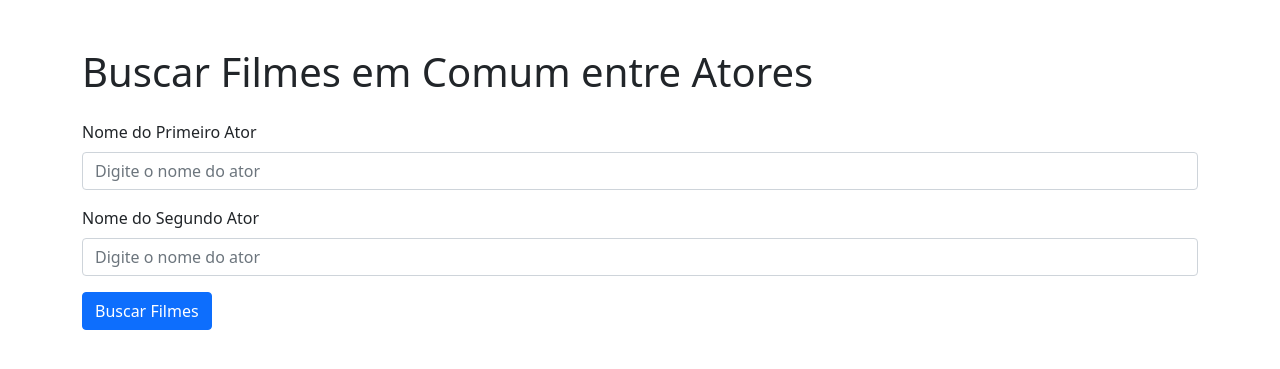
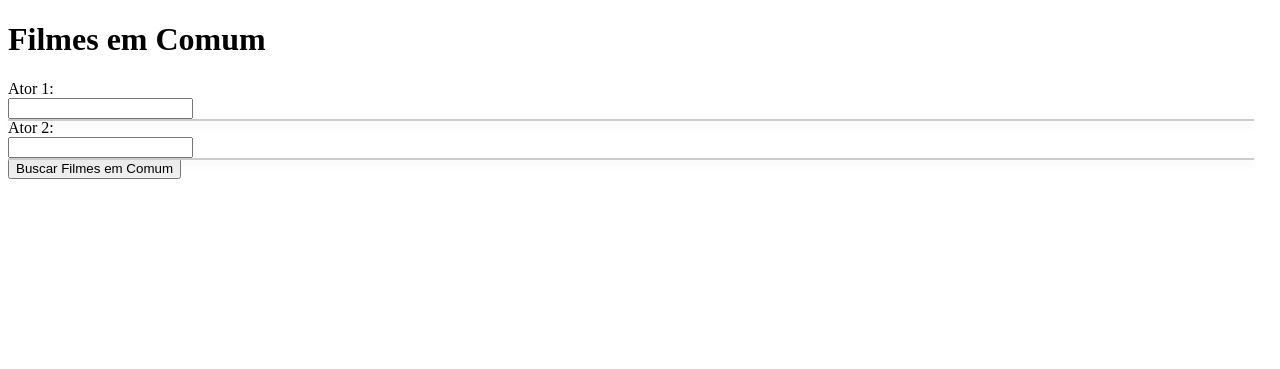
Before and after one commit to fernandobrito10/shortest-path, a Flask app: page / in a window 1280 px wide. Shown: the top 369 px of the page. Run offline with Flask 3, Linux system fonts and the light colour scheme.

Commit message:
Mudanças

```diff
--- a/app.py
+++ b/app.py
@@ -1,4 +1,4 @@
-from flask import Flask, render_template, request
+from flask import Flask, render_template, request, jsonify
 import requests
 import os
 
@@ -53,5 +53,20 @@ def filmes_comuns():
 
     return render_template('index.html', filmes=resultado)
 
+# Rota para buscar sugestões de atores
+@app.route('/buscar_atores', methods=['GET'])
+def buscar_atores():
+    nome_ator = request.args.get('query')
+    api_key = os.getenv('TMDB_API_KEY')
+
+    # Chama a API da TMDB
+    url = f"https://api.themoviedb.org/3/search/person?api_key={api_key}&query={nome_ator}"
+    response = requests.get(url)
+
+    if response.status_code == 200:
+        return jsonify(response.json())
+    else:
+        return jsonify({'results': []}), 404
+
 if __name__ == "__main__":
-    app.run()
+    app.run(debug=True)
--- /dev/null
+++ b/static/styles.css
@@ -0,0 +1,17 @@
+.sugestoes {
+    border: 1px solid #ccc;
+    background-color: white;
+    position: absolute;
+    z-index: 1000;
+    max-height: 150px;
+    overflow-y: auto;
+}
+
+.sugestoes div {
+    padding: 10px;
+    cursor: pointer;
+}
+
+.sugestoes div:hover {
+    background-color: #f0f0f0;
+}
--- a/templates/index.html
+++ b/templates/index.html
@@ -4,31 +4,77 @@
     <meta charset="UTF-8">
     <meta name="viewport" content="width=device-width, initial-scale=1.0">
     <title>Filmes em Comum</title>
-    <link rel="stylesheet" href="https://cdn.jsdelivr.net/npm/bootstrap@5.1.3/dist/css/bootstrap.min.css">
+    <link rel="stylesheet" href="{{ url_for('static', filename='styles.css') }}">
+    <style>
+        .sugestoes {
+            border: 1px solid #ccc;
+            background-color: white;
+            position: absolute;
+            z-index: 1000;
+            max-height: 150px;
+            overflow-y: auto;
+            width: calc(100% - 20px); /* Largura do dropdown igual ao campo de entrada */
+            box-shadow: 0 4px 8px rgba(0, 0, 0, 0.1);
+        }
+
+        .sugestoes div {
+            padding: 10px;
+            cursor: pointer;
+        }
+
+        .sugestoes div:hover {
+            background-color: #f0f0f0;
+        }
+    </style>
 </head>
 <body>
-    <div class="container">
-        <h1 class="mt-5">Buscar Filmes em Comum entre Atores</h1>
-        <form action="/filmes_comuns" method="POST" class="mt-4">
-            <div class="mb-3">
-                <label for="ator1" class="form-label">Nome do Primeiro Ator</label>
-                <input type="text" class="form-control" id="ator1" name="ator1" placeholder="Digite o nome do ator" required>
-            </div>
-            <div class="mb-3">
-                <label for="ator2" class="form-label">Nome do Segundo Ator</label>
-                <input type="text" class="form-control" id="ator2" name="ator2" placeholder="Digite o nome do ator" required>
-            </div>
-            <button type="submit" class="btn btn-primary">Buscar Filmes</button>
-        </form>
+    <h1>Filmes em Comum</h1>
+    <form action="/filmes_comuns" method="POST">
+        <label for="ator1">Ator 1:</label>
+        <div style="position: relative;">
+            <input type="text" id="ator1" name="ator1" oninput="buscarAtores('ator1')" autocomplete="off">
+            <div id="sugestoes-ator1" class="sugestoes"></div>
+        </div>
 
-        {% if filmes %}
-        <h2 class="mt-5">Filmes em Comum:</h2>
-        <ul class="list-group">
-            {% for filme in filmes %}
-            <li class="list-group-item">{{ filme }}</li>
-            {% endfor %}
-        </ul>
-        {% endif %}
-    </div>
+        <label for="ator2">Ator 2:</label>
+        <div style="position: relative;">
+            <input type="text" id="ator2" name="ator2" oninput="buscarAtores('ator2')" autocomplete="off">
+            <div id="sugestoes-ator2" class="sugestoes"></div>
+        </div>
+
+        <button type="submit">Buscar Filmes em Comum</button>
+    </form>
+
+    <script src="https://code.jquery.com/jquery-3.6.0.min.js"></script>
+    <script>
+        function buscarAtores(ator) {
+            const input = document.getElementById(ator);
+            const sugestoesDiv = document.getElementById(`sugestoes-${ator}`);
+            const valor = input.value;
+
+            if (valor.length < 3) {
+                sugestoesDiv.innerHTML = ''; // Limpa as sugestões se menos de 3 caracteres
+                return;
+            }
+
+            // Chamada à rota do Flask
+            const url = `/buscar_atores?query=${encodeURIComponent(valor)}`;
+
+            $.get(url, function(data) {
+                sugestoesDiv.innerHTML = ''; // Limpa as sugestões
+                data.results.forEach(function(ator) {
+                    const div = document.createElement('div');
+                    div.textContent = ator.name; // Nome do ator
+                    div.onclick = function() {
+                        input.value = ator.name; // Preenche o campo com o nome selecionado
+                        sugestoesDiv.innerHTML = ''; // Limpa as sugestões
+                    };
+                    sugestoesDiv.appendChild(div);
+                });
+            }).fail(function() {
+                sugestoesDiv.innerHTML = ''; // Limpa as sugestões em caso de erro
+            });
+        }
+    </script>
 </body>
 </html>
```
